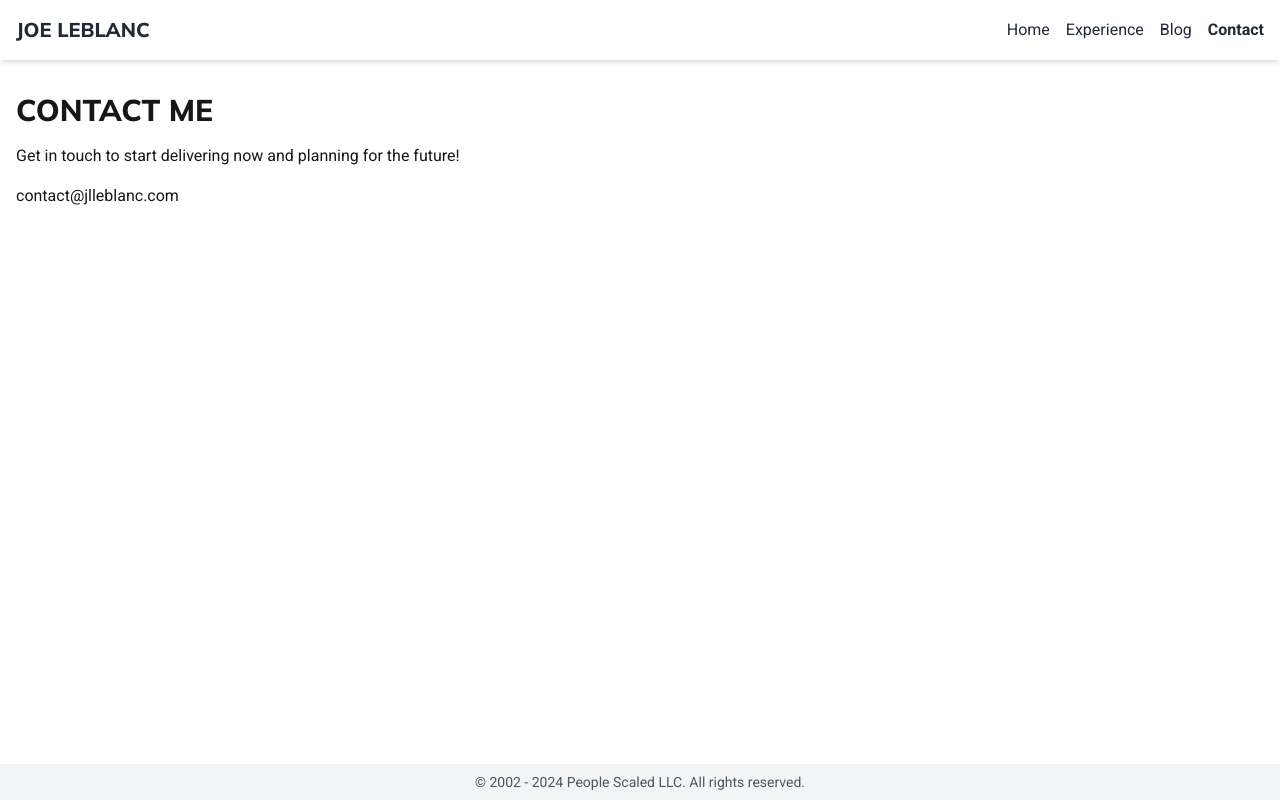
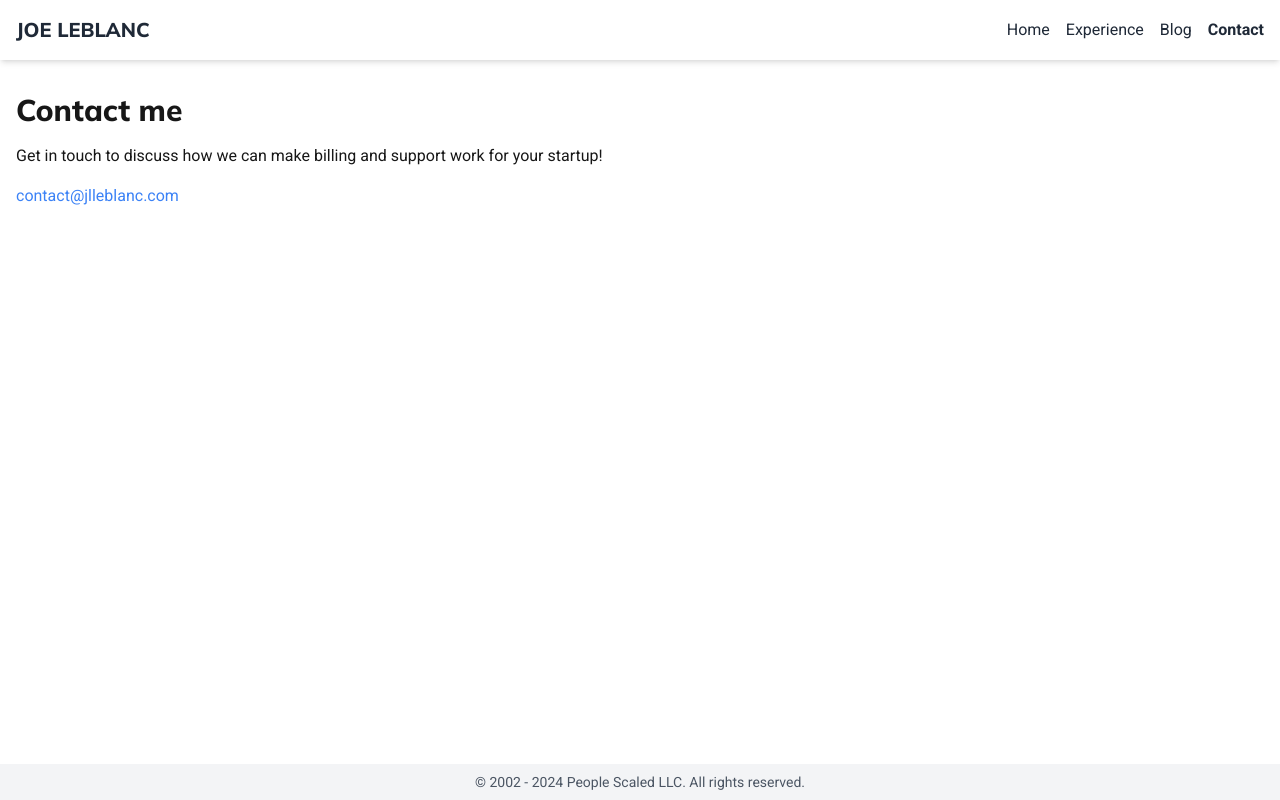
Before and after one commit to jlleblanc/jlleblanc.github.io, a Next.js app: page /jlleblanc.github.io/contact in a window 1280 px wide. Built offline with nearby package versions, Linux system fonts and the light colour scheme.

Commit message:
Fix up styles

```diff
--- a/src/components/Layout.js
+++ b/src/components/Layout.js
@@ -35,7 +35,7 @@ export default function Layout({ children, title, description, canonicalUrl, jso
         )}
       </Head>
 
-      <header className="bg-white shadow-md bg-sky-50">
+      <header className="bg-white shadow-md bg-teal-50">
         <nav className="container mx-auto px-4 py-4 flex justify-between items-center">
           <h1>
             <Link href="/" className="flex items-center text-xl font-bold text-gray-800">
--- a/src/pages/blog.js
+++ b/src/pages/blog.js
@@ -57,13 +57,13 @@ export default function Blog() {
       canonicalUrl={`${siteConfig.siteUrl}/blog`}
       jsonLd={jsonLd}
     >
-      <h1 className="text-3xl font-bold mb-4">Select blog posts</h1>
-      <div className="mb-8">
+      <h2 className="text-3xl font-bold mb-4">Select blog posts</h2>
+      <div className="mb-8 mt-8">
         {jsonLd.blogPost.map((post, index) => (
           <div key={index} className="mb-4">
-            <h2 className="text-2xl font-semibold mb-2">
+            <h3 className="text-xl font-semibold mb-2">
               <Link href={post.url}>{post.headline}</Link>
-            </h2>
+            </h3>
             <p>{post.abstract}</p>
           </div>
         ))}
--- a/src/pages/contact.js
+++ b/src/pages/contact.js
@@ -1,4 +1,3 @@
-import { useState } from 'react'
 import Layout from '../components/Layout'
 import siteConfig from '../config/siteConfig'
 import Link from 'next/link';
@@ -8,30 +7,20 @@ export default function Contact() {
     "@context": "https://schema.org",
     "@type": "ContactPage",
     "name": `Contact ${siteConfig.name} - Software Engineering Leadership`,
-    "description": "Get in touch to discuss how we can work together to make your startup's software dreams a reality."
+    "description": "Get in touch to discuss how we can make billing and support work for your startup1"
   };
-
-  const [name, setName] = useState('')
-  const [email, setEmail] = useState('')
-  const [message, setMessage] = useState('')
-
-  const handleSubmit = (e) => {
-    e.preventDefault()
-    // Handle form submission here
-    console.log({ name, email, message })
-  }
 
   return (
     <Layout
       title="Contact"
-      description="Get in touch to start delivering now and planning for the future!"
+      description="Get in touch to discuss how we can make billing and support work for your startup!"
       canonicalUrl={`${siteConfig.siteUrl}/contact`}
       jsonLd={jsonLd}
     >
-      <h1 className="text-3xl font-bold mb-4">Contact Me</h1>
-      <p className="mb-4">Get in touch to start delivering now and planning for the future!</p>
+      <h2 className="text-3xl font-bold mb-4">Contact me</h2>
+      <p className="mb-4">Get in touch to discuss how we can make billing and support work for your startup!</p>
       <p>
-        <Link href="mailto:contact@jlleblanc.com?subject=I'm ready for delivery now and planning for the future!">
+        <Link className="text-blue-500" href="mailto:contact@jlleblanc.com?subject=I'm ready to bill my customers!">
         contact@jlleblanc.com
         </Link>
       </p>
--- a/src/pages/experience.js
+++ b/src/pages/experience.js
@@ -70,10 +70,10 @@ export default function Experience() {
       canonicalUrl={`${siteConfig.siteUrl}/experience`}
       jsonLd={jsonLd}
     >
-      <h1 className="text-3xl font-bold mb-6">Professional Experience</h1>
+      <h2 className="text-3xl font-bold mb-6">Professional Experience</h2>
 
       <div className="mb-10">
-        <h2 className="text-2xl font-semibold mb-2">Software Engineering Lead at Emerge Haus</h2>
+        <h3 className="text-2xl font-semibold mb-2">Software Engineering Lead at Emerge Haus</h3>
         <p className="text-gray-600 mb-3">March 2024 - Present</p>
         <ul className="list-disc list-inside space-y-2">
           <li>Performed technical Due Diligence on a startup acquisition</li>
@@ -84,7 +84,7 @@ export default function Experience() {
       </div>
 
       <div className="mb-10">
-        <h2 className="text-2xl font-semibold mb-2">Software Engineering Manager at FORM</h2>
+        <h3 className="text-2xl font-semibold mb-2">Software Engineering Manager at FORM</h3>
         <p className="text-gray-600 mb-3">November 2022 - February 2024</p>
         <ul className="list-disc list-inside space-y-2">
           <li>Managed a remote team maintaining and extending FieldConnector, a real-time communications tool for frontline employees</li>
@@ -94,7 +94,7 @@ export default function Experience() {
       </div>
 
       <div className="mb-10">
-        <h2 className="text-2xl font-semibold mb-2">Software Engineering Manager at Transfix</h2>
+        <h3 className="text-2xl font-semibold mb-2">Software Engineering Manager at Transfix</h3>
         <p className="text-gray-600 mb-3">March 2022 - October 2022</p>
         <ul className="list-disc list-inside space-y-2">
           <li>Managed a team of 7 remote software engineers</li>
@@ -104,7 +104,7 @@ export default function Experience() {
       </div>
 
       <div className="mb-10">
-        <h2 className="text-2xl font-semibold mb-2">Software Engineering Manager at True Link Financial</h2>
+        <h3 className="text-2xl font-semibold mb-2">Software Engineering Manager at True Link Financial</h3>
         <p className="text-gray-600 mb-3">April 2020 - March 2022</p>
         <ul className="list-disc list-inside space-y-2">
           <li>Managed a team ranging from 4-7 remote software engineers</li>
@@ -114,7 +114,7 @@ export default function Experience() {
       </div>
 
       <div className="mb-10">
-        <h2 className="text-2xl font-semibold mb-2">Senior Fullstack Engineer at True Link Financial</h2>
+        <h3 className="text-2xl font-semibold mb-2">Senior Fullstack Engineer at True Link Financial</h3>
         <p className="text-gray-600 mb-3">June 2018 - April 2020</p>
         <ul className="list-disc list-inside space-y-2">
           <li>Developed and maintained key features of the fintech platform</li>
@@ -124,7 +124,7 @@ export default function Experience() {
       </div>
 
       <div className="mb-10">
-        <h2 className="text-2xl font-semibold mb-2">Software Engineer at BigCommerce</h2>
+        <h3 className="text-2xl font-semibold mb-2">Software Engineer at BigCommerce</h3>
         <p className="text-gray-600 mb-3">November 2013 - June 2018</p>
         <ul className="list-disc list-inside space-y-2">
           <li>Maintained and expanded a billing and provisioning system in Rails</li>
@@ -134,7 +134,7 @@ export default function Experience() {
       </div>
 
       <div className="mt-12">
-        <h2 className="text-2xl font-semibold mb-4">Earlier Career Highlights</h2>
+        <h3 className="text-2xl font-semibold mb-4">Earlier Career Highlights</h3>
         <ul className="list-disc list-inside space-y-3">
           <li>Programmer at Sears Holdings Corporation (2013)</li>
           <li>Author at lynda.com (2008-2013)</li>
@@ -145,12 +145,12 @@ export default function Experience() {
       </div>
 
       <div className="mt-12">
-        <h2 className="text-2xl font-semibold mb-4">Education</h2>
+        <h3 className="text-2xl font-semibold mb-4">Education</h3>
         <p>BS in Management Information Systems from Oral Roberts University (2000-2004)</p>
       </div>
 
       <div className="mt-12">
-        <h2 className="text-2xl font-semibold mb-4">Publications</h2>
+        <h3 className="text-2xl font-semibold mb-4">Publications</h3>
         <ul className="list-disc list-inside space-y-2">
           <li>Learning Joomla! 1.5 Extension Development, Packt Publishing</li>
           <li>Up and Running with NoSQL Databases, lynda.com</li>
--- a/src/pages/index.js
+++ b/src/pages/index.js
@@ -35,7 +35,7 @@ export default function Home() {
               I&apos;m a hands-on software engineering leader of products, teams, and startups.
             </p>
             <p className="mt-4">
-              Over 20 years, I&apos;ve helped companies create payment solutions, onboard new customers, and keep them subscribed.
+              Beyond product engineering and management, I&apos;ve helped companies create payment solutions, onboard new customers, and keep them subscribed.
             </p>
           </div>
         </div>
@@ -55,8 +55,8 @@ export default function Home() {
         </div>
       </div>
       <div className="text-center">
-        <Link href="/services" className="bg-blue-500 text-white font-bold py-3 px-6 rounded-full text-lg hover:bg-blue-600 transition duration-300">
-          Explore My Services
+        <Link href="/contact" className="border-2 border-emerald-800 text-emerald-800 text-grey-900 font-bold py-3 px-6 rounded-full text-xl hover:border-teal-500 transition duration-300">
+          Get In Touch
         </Link>
       </div>
     </Layout>
```
